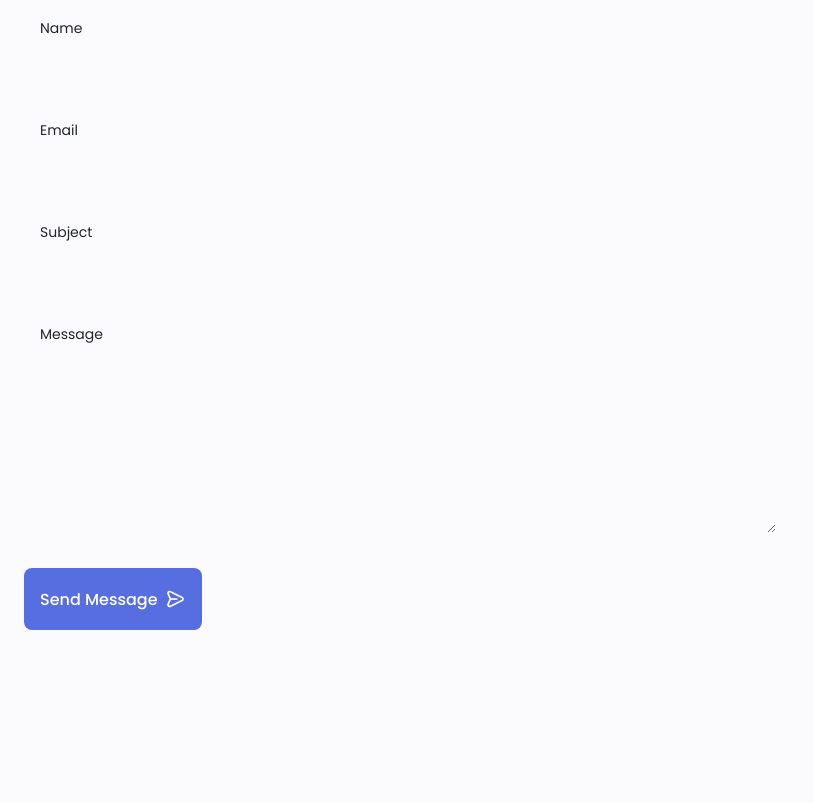
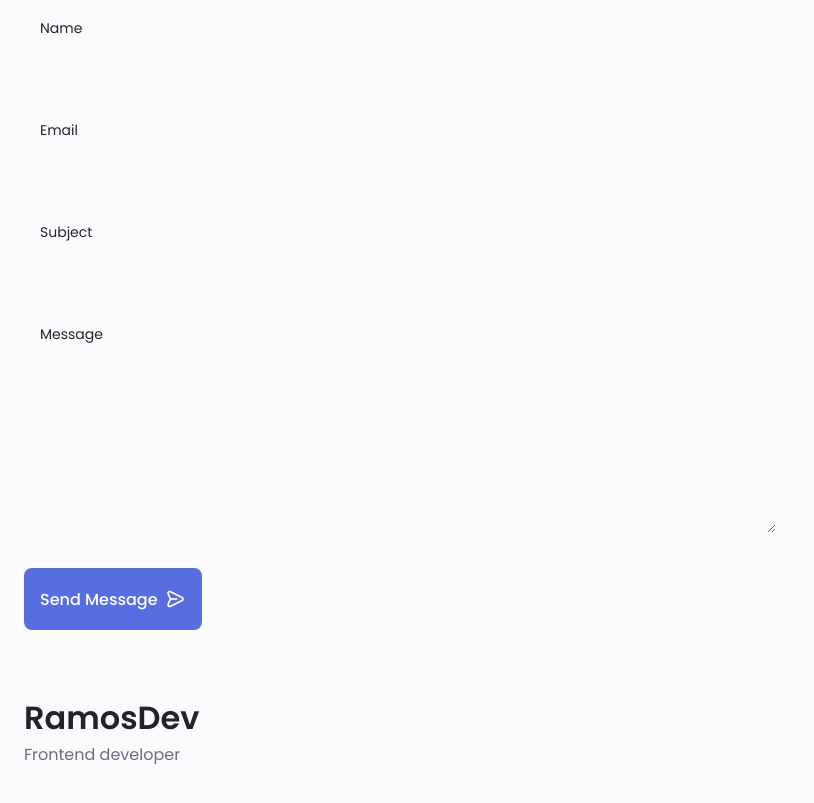
Before and after one commit to dgleyramos1/website-ramosdev, a plain HTML site: page index.html in a window 1280 px wide. Shown: the part 3339-4142 px from the top of the page, without its empty margins (0-814 px from the left). Before the commit the page ends 4081 px from the top, so only its background shows below. Drawn offline with nearby package versions, Linux system fonts and the light colour scheme.

Commit message:
Requesta pull

```diff
--- a/index.html
+++ b/index.html
@@ -449,7 +449,16 @@
 
         <!--==================== FOOTER ====================-->
         <footer class="footer">
+            <div class="footer__bg">
+                <div class="footer__container container grid">
+                    <div>
+                        <h1 class="footer__title">RamosDev</h1>
+                        <span class="footer__subtitle">Frontend developer</span>
 
+
+                    </div>
+                </div>
+            </div>
 
         </footer>
 
```
